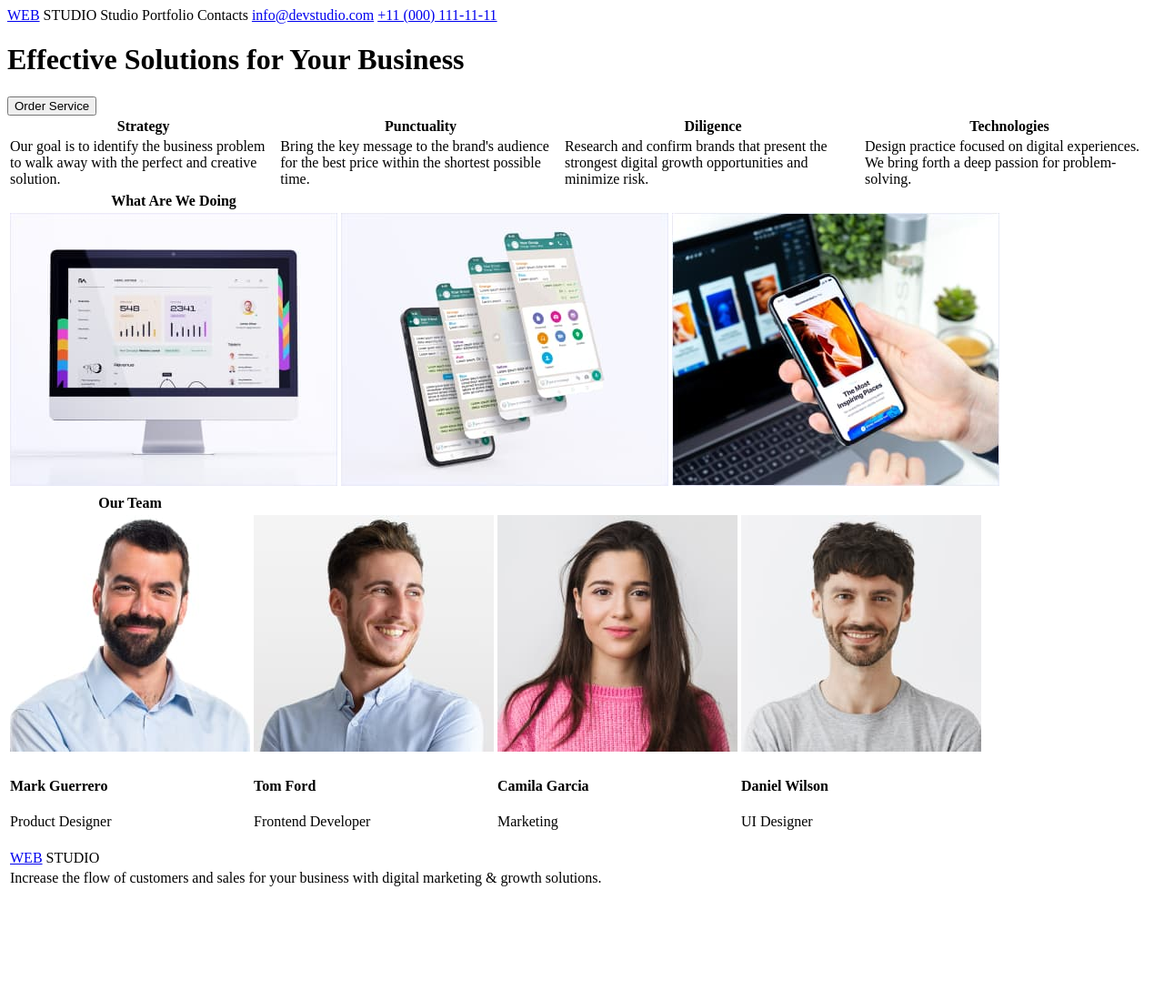
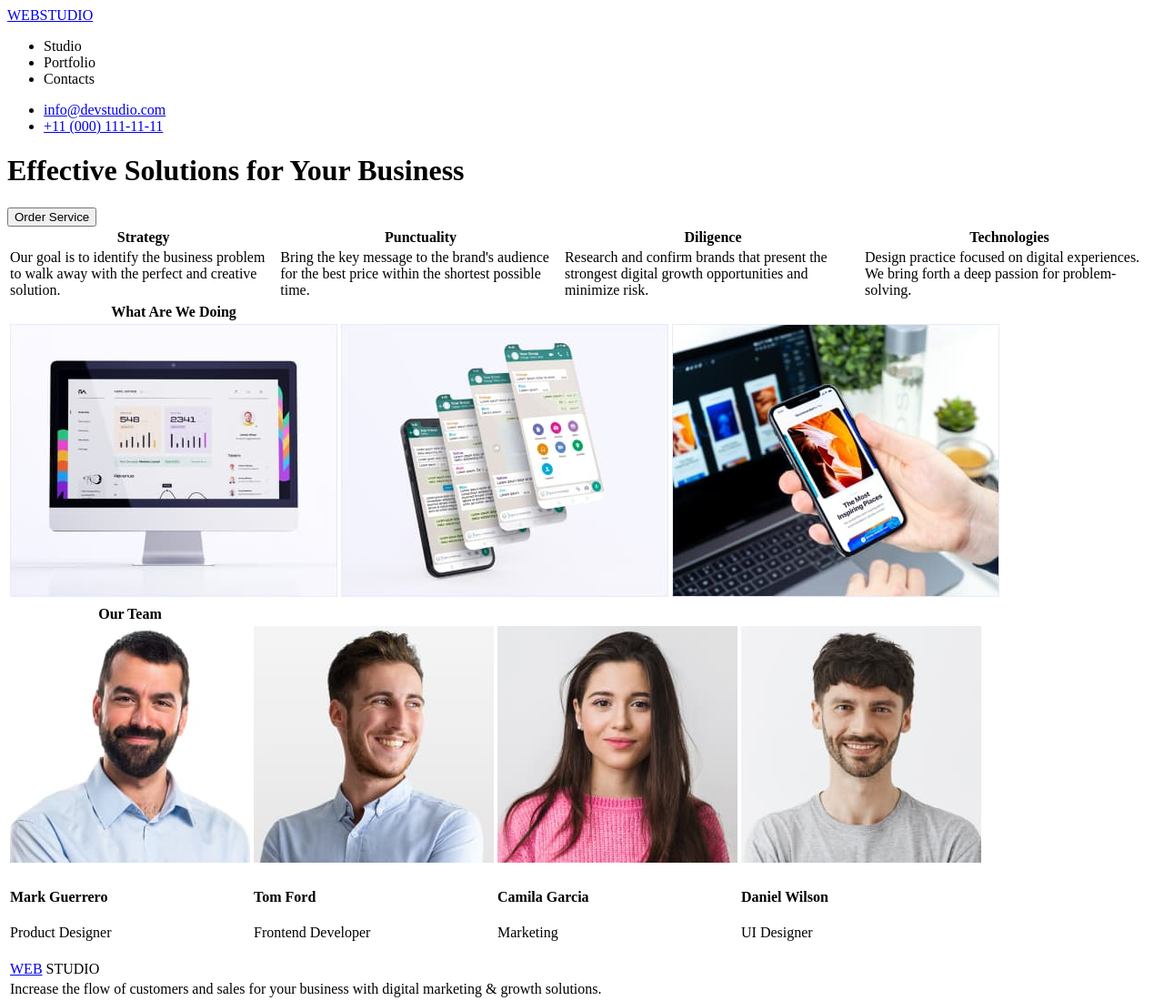
Before and after one commit to nina-zabolotna/goit-markup-hw-01, a plain HTML site: page index.html in a window 1280 px wide. Shown: the whole page at 91% size. Before the commit the page ends 985 px from the top, so only its background shows below. Drawn offline with Linux system fonts and the light colour scheme.

Commit message:
header errors fix

```diff
--- a/index.html
+++ b/index.html
@@ -9,16 +9,19 @@
 <body>
 <!-- HEADER -->
     <header>
-        <!-- logo -->
-        <span><a href="WEB">WEB</a></span>
-        <span>STUDIO</span>
-        <!-- site sections -->
-        <span>Studio</span>
-        <span>Portfolio</span>
-        <span>Contacts</span>
-        <!-- navigations -->
-        <span><a href="mailto:info@devstudio.com">info@devstudio.com</a></span>
-        <span><a href=”tel:+110001111111”>+11 (000) 111-11-11</a></span>
+        <!-- logo and sections -->
+        <nav>
+            <a href="WEBSTUDIO">WEBSTUDIO</a>
+            <ul>
+                <li>Studio</li>
+                <li>Portfolio</li>
+                <li>Contacts</li>
+            </ul>
+        </nav>
+        <!-- contacts -->
+        <ul>
+            <li><a href="mailto:info@devstudio.com">info@devstudio.com</a></li>
+            <li><a href=”tel:+110001111111”>+11 (000) 111-11-11</a></li>
     </header>
 <!-- MAIN PART -->
     <main>
```
